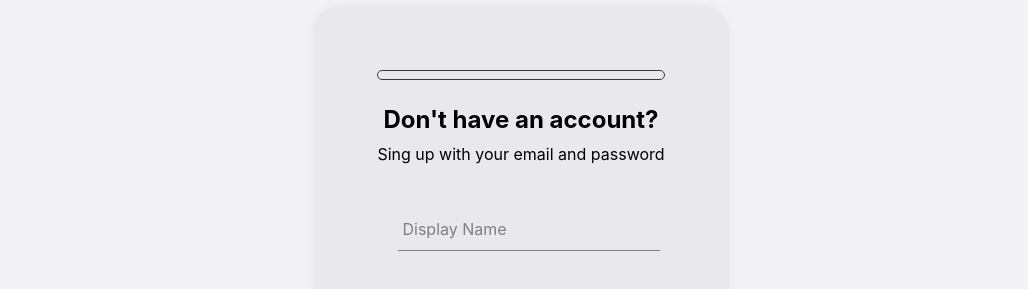
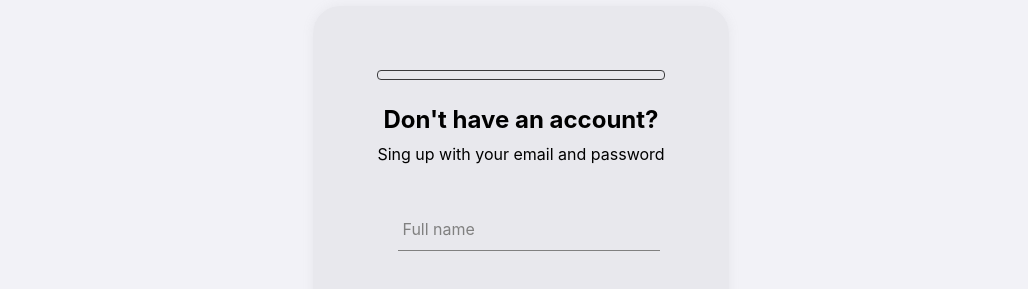
Before and after one commit to michalPortes/portfolio, a React (Create React App) app: page /#/Create in a window 1280 px wide. Shown: the part 178-467 px from the top of the page, without its empty margins (119-1147 px from the left). Built offline with nearby package versions, Linux system fonts and the light colour scheme; no server answers; the database is empty; sample sign-in values are in the browser's storage.

Commit message:
ajustes barra de progresso

```diff
--- a/src/components/sing-up/sing-up.component.jsx
+++ b/src/components/sing-up/sing-up.component.jsx
@@ -103,7 +103,7 @@
         <span>Sing up with your email and password</span>
         <form onSubmit={handleSubmit}>
           <FormInput
-            label='Display Name'
+            label='Full name'
             type='text'
             required
             onChange={handleChange}
--- a/src/components/sing-up/sing-up.styled.jsx
+++ b/src/components/sing-up/sing-up.styled.jsx
@@ -40,7 +40,7 @@
   margin-top: 7rem;
 
   @media (max-width: 768px) {
-    padding: 1rem;
+    padding: 1.5rem 1rem 1rem 1rem;
   }
 `
 
@@ -56,7 +56,7 @@
 
 export const ConteinerBar = styled.div`
   border: 1px solid rgb(58, 58, 60);
-  border-radius: 50px;
+  border-radius: 4px;
   width: 100%;
   height: 10px;
   box-sizing: border-box;
@@ -67,7 +67,7 @@
 export const ProgressBar = styled.div`
 
   background: #2f80ed;
-  border-radius: 50px;
+  border-radius: 4px;
   height: 100%;
   transition: all .5s;
 `
```
